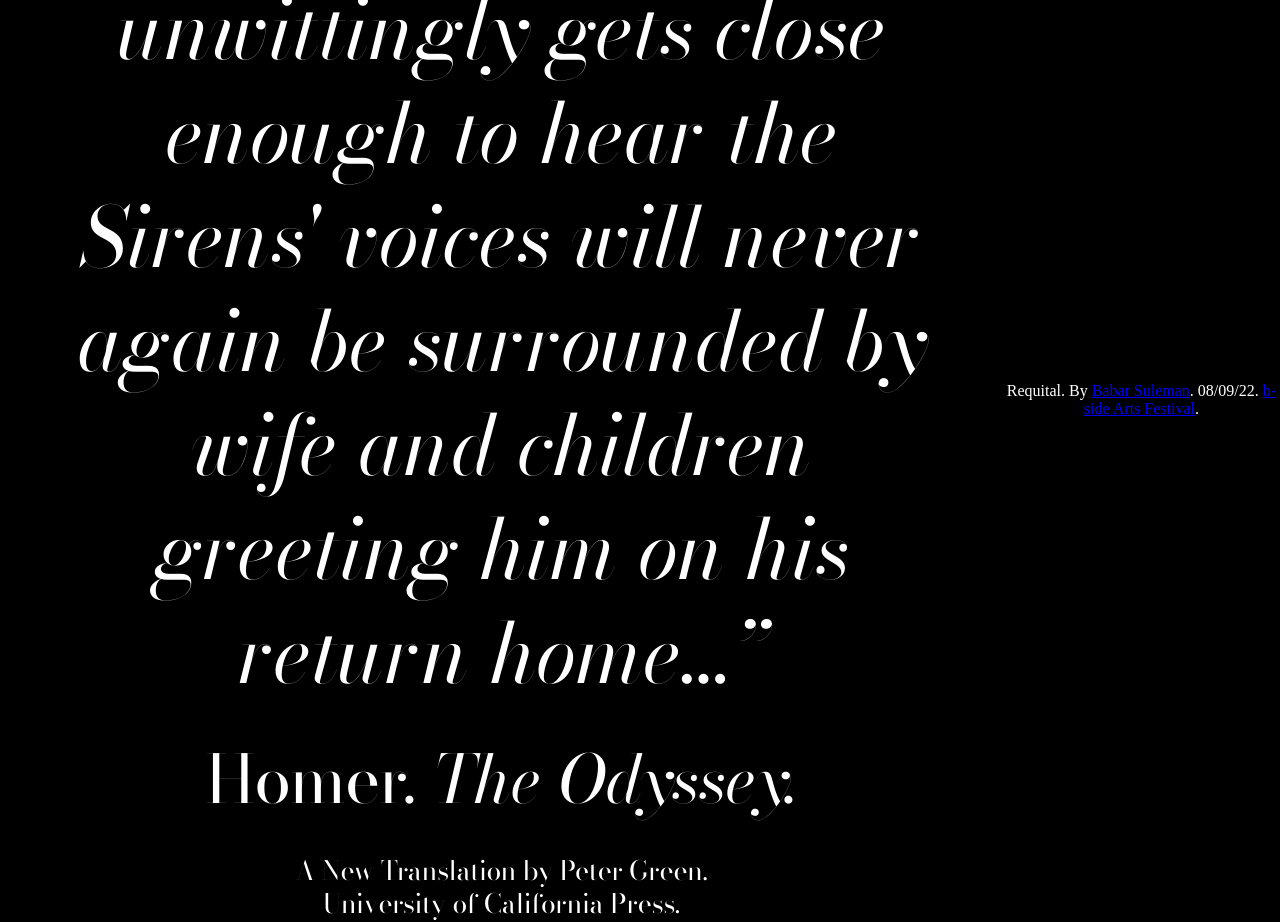
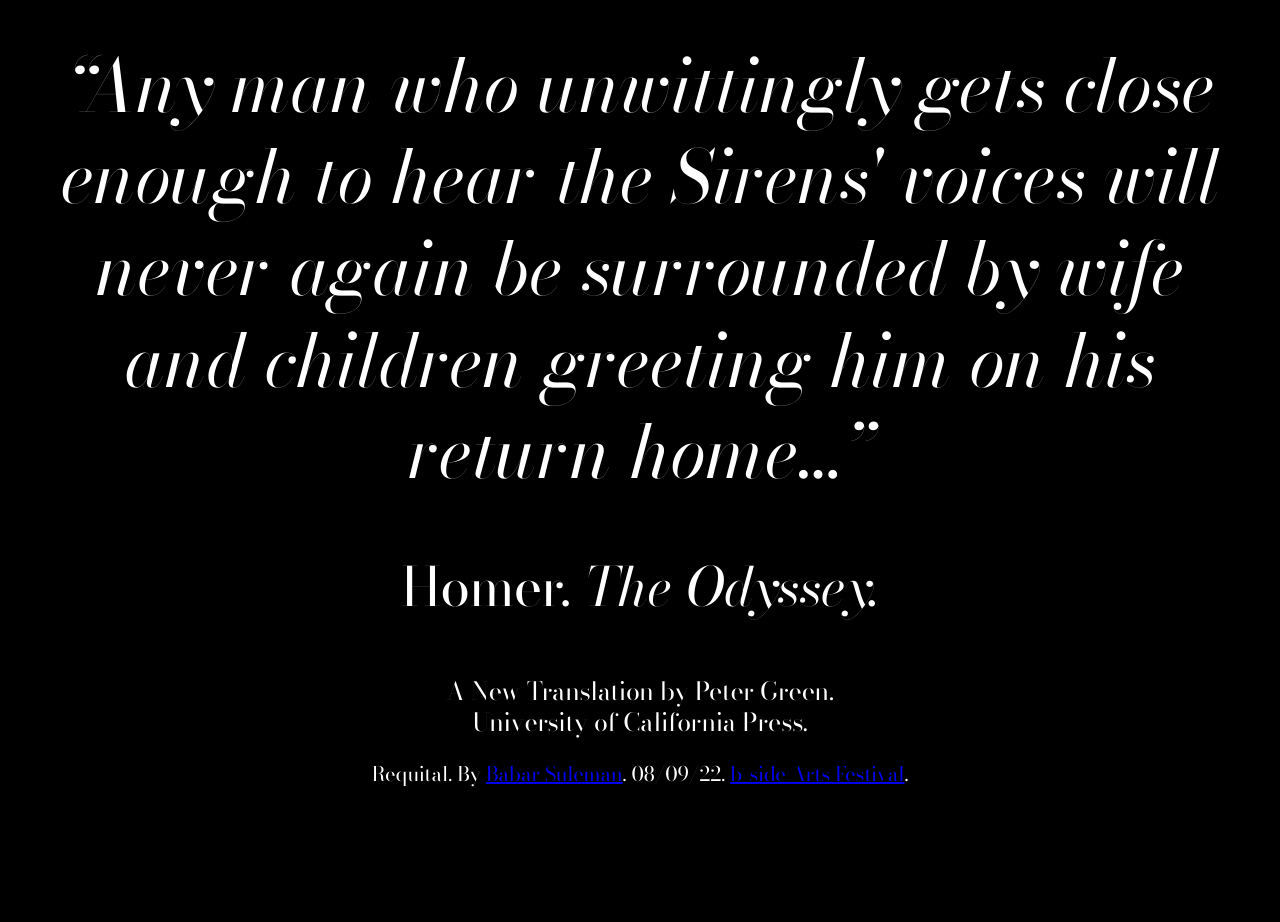
Before and after one commit to garethfoote/b-side-thatother.place-2022, a plain HTML site: page index.html in a window 1280 px wide. After the commit the page ends 800 px from the top, so only its background shows below. Drawn offline with Linux system fonts and the light colour scheme.

Commit message:
Changes to breakpoints:

```diff
--- a/css/holding.css
+++ b/css/holding.css
@@ -29,6 +29,9 @@
   font-weight: normal;
   font-style: normal;
 }
+html {
+  height: 100%;
+}
 
 body {
   text-align: center;
@@ -36,16 +39,15 @@ body {
   padding: 0;
   background: black;
   color: white;
+  height: 100%;
   display: flex;
-  align-items: center;
-  height: 100vh;
 }
 
 figure {
   width: 100%;
+  margin-top: 15vh;
 }
 
-/* @1920 ~= 125px (125/19.2=6.5) */
 blockquote {
   margin: 0;
   padding: 0;
@@ -55,7 +57,6 @@ blockquote {
   line-height: 1.25;
 }
 
-/* @1920 ~= 100px  (100/19.2=5.2)=*/
 figcaption {
   font-family: "bodoni_96ptregular";
   font-size: 30px;
@@ -67,7 +68,6 @@ figcaption cite {
   font-style: normal;
 }
 
-/* @1920 ~= 40px (40/19.2=2.08)= */
 figure > cite {
   font-size: 25px;
   font-style: normal;
@@ -78,25 +78,53 @@ figure > cite {
   font-family: "bodoni_96ptregular";
 }
 
-@media (min-width: 615px) {
+footer {
+  font-family: "bodoni_48ptregular";
+  position: absolute;
+  bottom: 30px;
+  width: 100%;
+  height: 40px;
+  line-height: 30px;
+  font-size: 20px;
+}
+
+a:visited {
+  color: white;
+}
+
+/* 40px/5.73vwx100)=698 */
+/* @1920 ~= 110px (110/19.2=5.72916667) */
+@media (min-width: 698px) {
+  body {
+    align-items: center;
+  }
+  figure {
+    margin-top: 0;
+  }
   blockquote {
-    font-size: 6.5vw;
-    margin-bottom: 40px;
+    font-size: 5.73vw;
+    margin-bottom: 60px;
   }
 }
 
-/* 30px/5.2vwx100)=576 */
-@media (min-width: 576px) {
+/* 30px/4.2vwx100)=714 */
+/* @1920 ~= 80px  (80/19.2=4.2)=*/
+@media (min-width: 714px) {
   figcaption {
-    font-size: 5.2vw;
-    margin-bottom: 40px;
+    font-size: 4.2vw;
+    margin-bottom: 60px;
+  }
+  footer {
+    bottom: 0;
   }
 }
 
-/* 25px/2.08vwx100)=1200 */
-@media (min-width: 1200px) {
+/* 25px/1.56vwx100)=1600 */
+/* @1920 ~= 30px (30/19.2=1.56)= */
+@media (min-width: 1600px) {
   figure > cite {
-    font-size: 2.08vw;
+    font-size: 1.56vw;
+    margin-bottom: 60px;
   }
 }
 
@@ -114,5 +142,6 @@ figure > cite {
   figure > cite {
     font-size: 2.08vw;
     font-size: 30px;
+    margin: 0 auto 60px;
   }
 }
```
